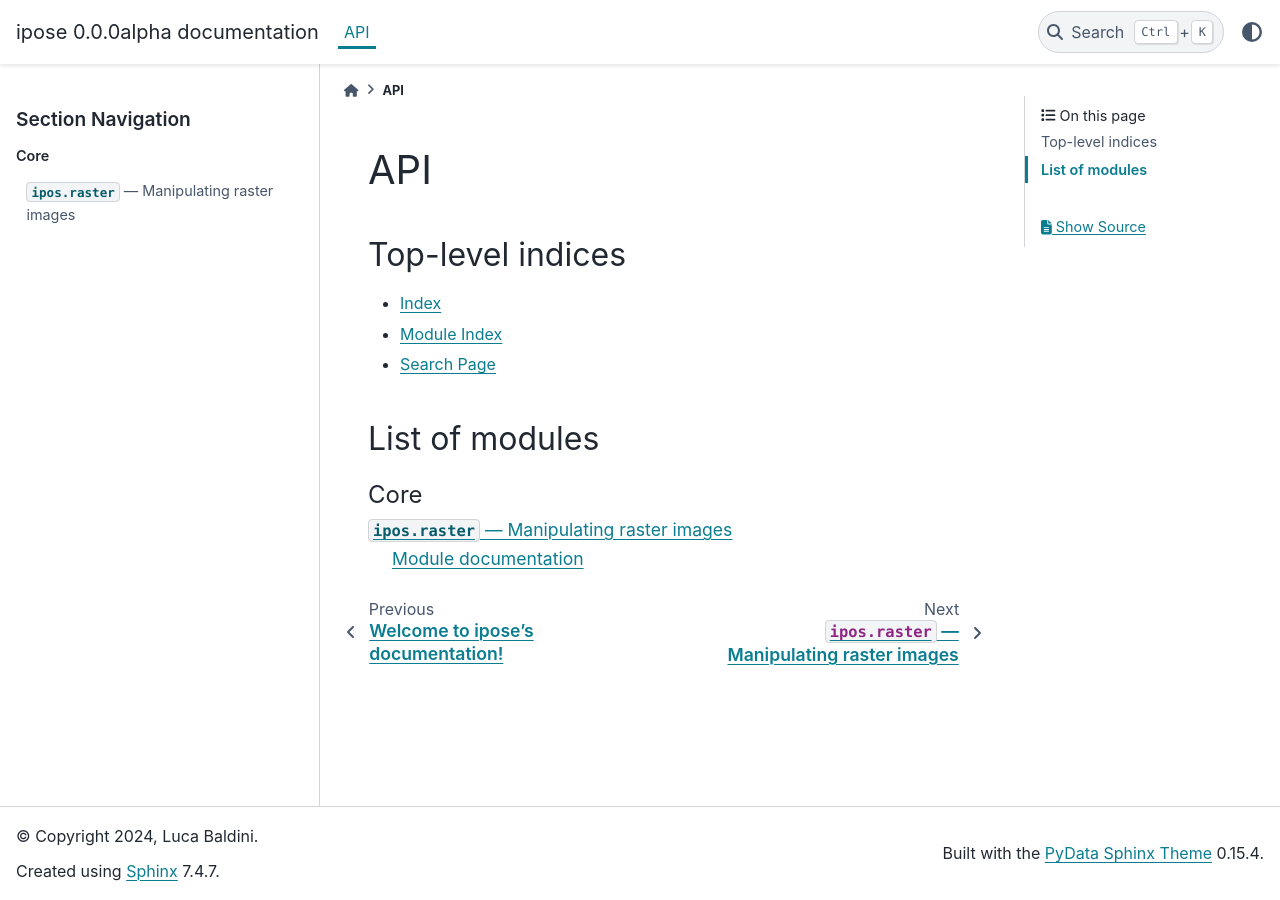
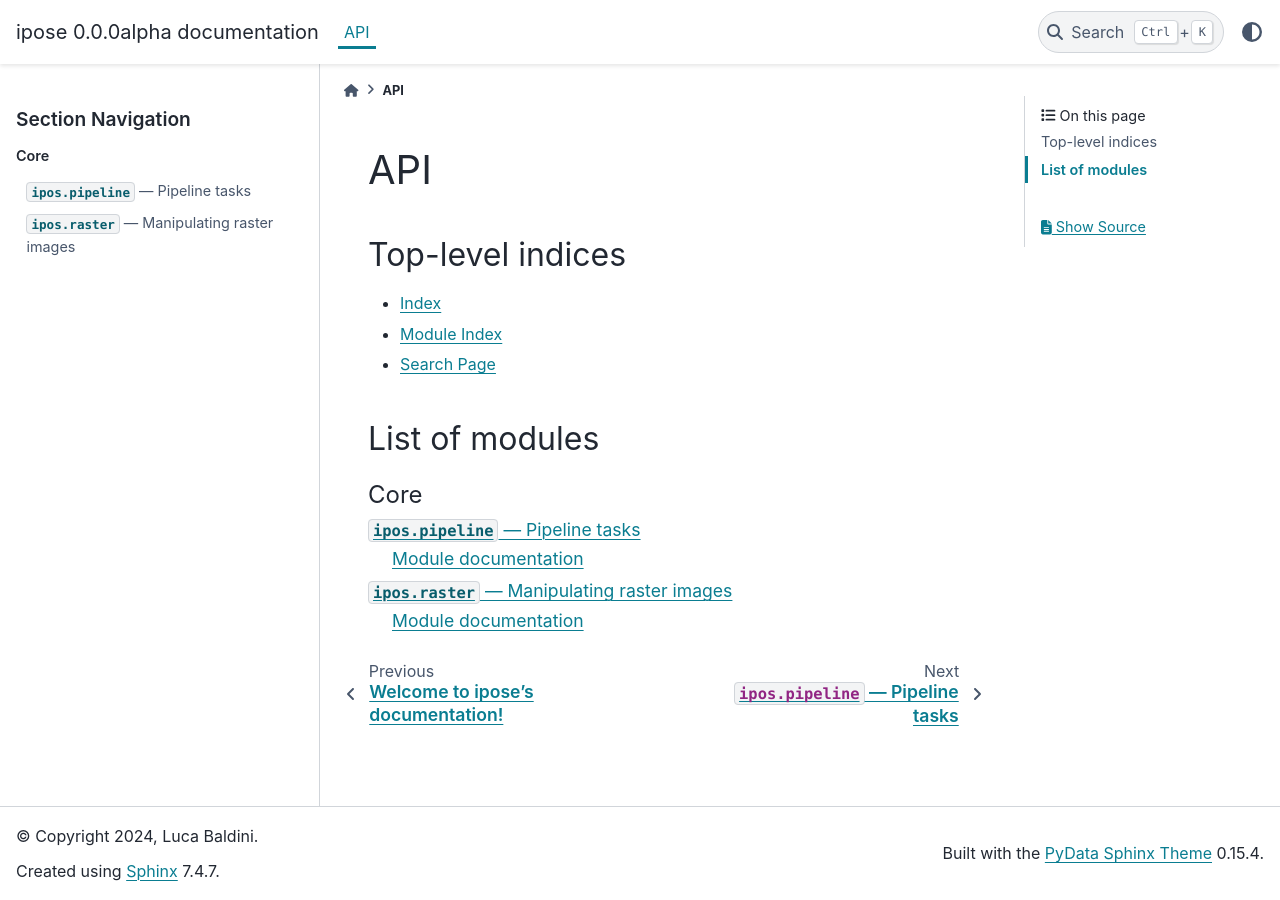
Before and after one commit to lucabaldini/ipose, a Sphinx documentation site: the page built from docs/api.rst, in a window 1280 px wide. Built offline with Sphinx 7.4.7 and the PyData theme 0.15.4, drawn with Linux system fonts in a browser that asks for light colours; formulas are drawn with MathJax 3.

Commit message:
More docs.

```diff
--- a/docs/api.rst
+++ b/docs/api.rst
@@ -18,4 +18,5 @@ List of modules
    :maxdepth: 2
    :caption: Core
 
+   pipeline
    raster
--- /dev/null
+++ b/docs/pipeline.rst
@@ -0,0 +1,10 @@
+.. _pipeline:
+
+:mod:`ipos.pipeline` --- Pipeline tasks
+=======================================
+
+
+Module documentation
+--------------------
+
+.. automodule:: ipose.pipeline
```
